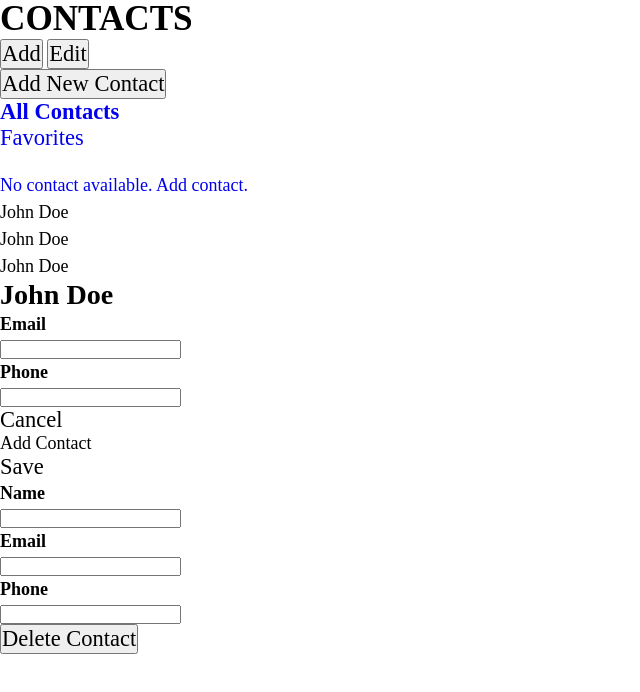
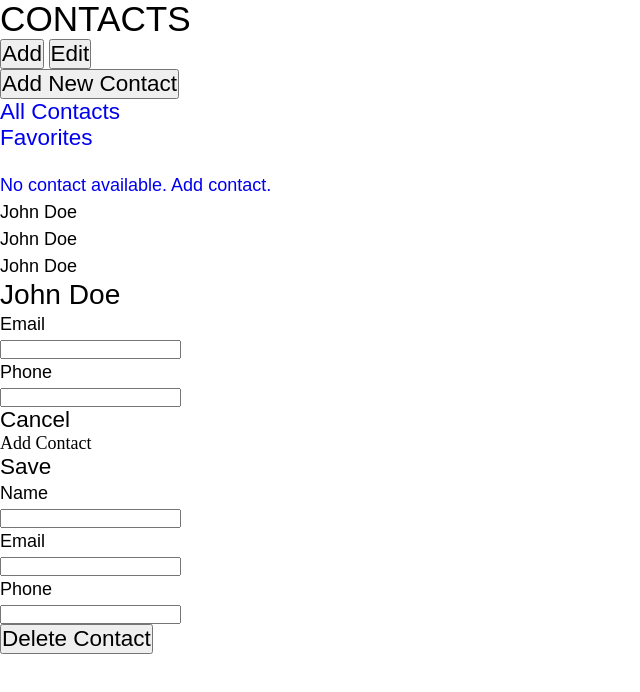
Before and after one commit to hyfydistro/contacts, a website built with webpack: page src/index.html in a window 1280 px wide. Shown: the whole page, without its empty margins (0-640 px from the left). Built offline with nearby package versions, Linux system fonts and the light colour scheme.

Commit message:
fix(sass): double quotes on variables

```diff
--- a/src/styles/scss/base/_typography.scss
+++ b/src/styles/scss/base/_typography.scss
@@ -48,7 +48,7 @@
 // }
 
 // FONT FACE
-$primary-fontface: "Lexend", sans-serif,'Times New Roman';
+$primary-fontface: "Lexend", sans-serif, 'Arial';
 // $secondary-fontface: n/a
 // $text-fontface: n/a
 
@@ -82,24 +82,24 @@ html {
     font-size: $desktop-base-font-size;
     h1 {
         font-size: calc(1rem * #{$desktop-header-text-scale-ratio} * #{$desktop-header-text-scale-ratio} * #{$desktop-header-text-scale-ratio});
-        font-family: "$primary-fontface";
-        font-weight: 600;
+        font-family: $primary-fontface;
+        font-weight: 500;
         line-height: calc(1rem * #{$desktop-header-text-scale-ratio} * #{$desktop-header-text-scale-ratio} * #{$desktop-header-text-scale-ratio} * 1.1);
         text-transform: uppercase;
     }
     h2 {
         font-size: calc(1rem * #{$desktop-header-text-scale-ratio} * #{$desktop-header-text-scale-ratio});
-        font-family: "$primary-fontface";
-        font-weight: 600;
+        font-family: $primary-fontface;
+        font-weight: 500;
         line-height: calc(1rem * #{$desktop-header-text-scale-ratio} * #{$desktop-header-text-scale-ratio} * 1.1);
     }
     h3 {
         font-size: calc(1rem * #{$desktop-header-text-scale-ratio});
-        font-family: "$primary-fontface";
+        font-family: $primary-fontface;
         font-weight: normal;
     }
     p {
-        font-family: "$primary-fontface";
+        font-family: $primary-fontface;
         font-weight: normal;
         font-size: $desktop-base-font-size;
         line-height: 1.5;
@@ -112,7 +112,7 @@ html {
 }
 
 .text--semi-bold {
-    font-weight: 600;
+    font-weight: 500;
 }
 
 .text--italic {
@@ -155,7 +155,7 @@ html {
         h1 {
             // font-size: calc(1rem * #{$mobile-header-text-scale-ratio} * #{$mobile-header-text-scale-ratio} * #{$mobile-header-text-scale-ratio});
             font-size: 20px;
-            font-weight: 600;
+            font-weight: 500;
             text-transform: none;
             line-height: calc(1rem * #{$mobile-body-text-scale-ratio} * #{$mobile-body-text-scale-ratio} * #{$mobile-body-text-scale-ratio} * 1.1);
         }
```
